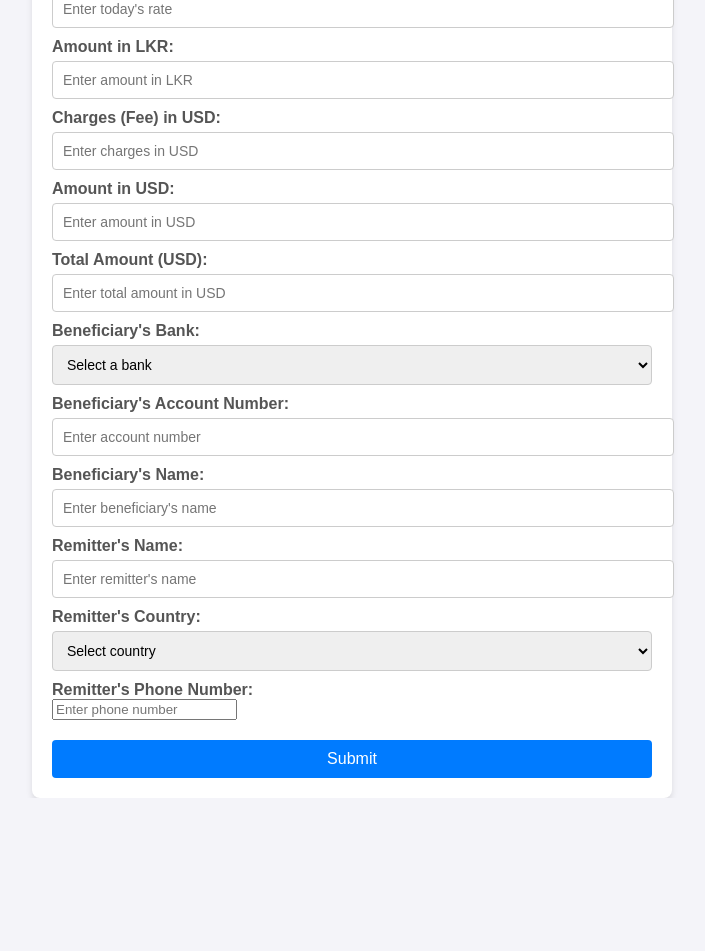
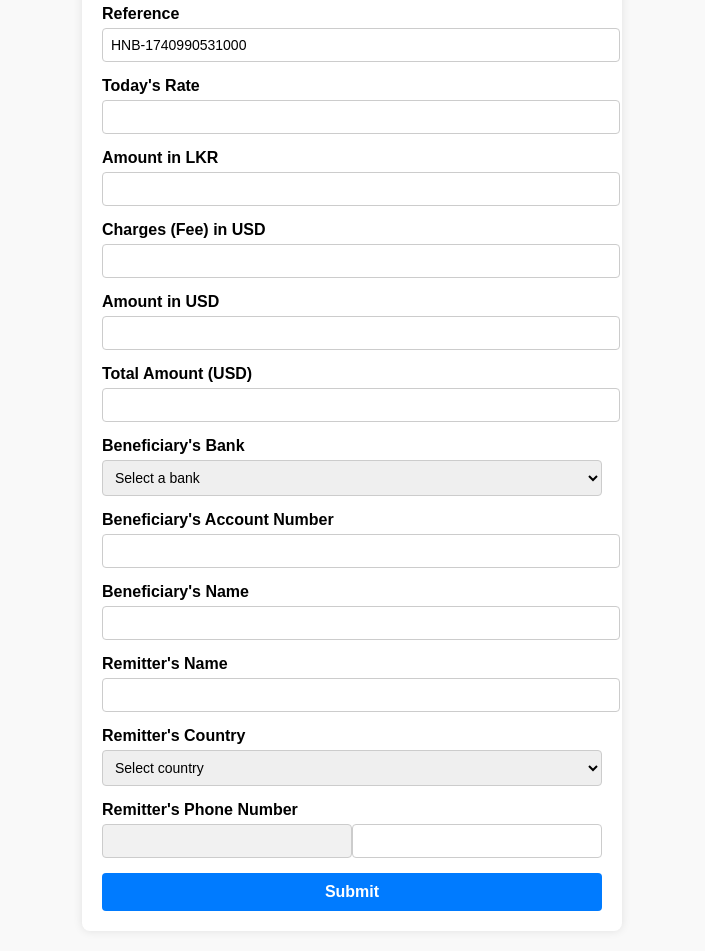
Before and after one commit to GayanHNB/Hremmit, a plain HTML site: page Index.html in a window 1280 px wide. Shown: the part 103-1054 px from the top of the page, without its empty margins (288-993 px from the left). Before the commit the page ends 901 px from the top, so only its background shows below. Drawn offline with Linux system fonts and the light colour scheme.

Commit message:
Add files via upload

```diff
--- a/Index.html
+++ b/Index.html
@@ -7,89 +7,105 @@
     <style>
         body {
             font-family: Arial, sans-serif;
-      background-color: #f4f4f9;
-      margin: 0;
-      padding: 0;
-      display: flex;
-      justify-content: center;
-      align-items: center;
-      height: 100vh;
+            margin: 20px;
+            background-color: #f9f9f9;
         }
         .form-container {
-      background: #ffffff;
+            max-width: 500px;
+            margin: 0 auto;
             padding: 20px;
+            background-color: #fff;
             border-radius: 8px;
-      box-shadow: 0 4px 6px rgba(0, 0, 0, 0.1);
+            box-shadow: 0 0 10px rgba(0, 0, 0, 0.1);
+        }
+        .form-container h2 {
+            text-align: center;
+            margin-bottom: 20px;
+        }
+        .form-group {
+            margin-bottom: 15px;
+        }
+        .form-group label {
+            display: block;
+            font-weight: bold;
+            margin-bottom: 5px;
+        }
+        .form-group input,
+        .form-group select {
             width: 100%;
-      max-width: 600px;
+            padding: 8px;
+            font-size: 14px;
+            border: 1px solid #ccc;
+            border-radius: 4px;
         }
-    h1 {
-      text-align: center;
-      color: #333;
+        .form-group input:focus {
+            border-color: #007bff;
+            outline: none;
         }
-    label {
+        .submit-btn {
             display: block;
-      margin-top: 10px;
-      font-weight: bold;
-      color: #555;
-    }
-    input[type="text"],
-    input[type="number"],
-    select {
             width: 100%;
             padding: 10px;
-      margin-top: 5px;
-      border: 1px solid #ccc;
-      border-radius: 4px;
-      font-size: 14px;
-    }
-    button {
-      margin-top: 20px;
-      padding: 10px;
-      width: 100%;
+            font-size: 16px;
+            font-weight: bold;
+            color: #fff;
             background-color: #007bff;
-      color: white;
             border: none;
             border-radius: 4px;
-      font-size: 16px;
             cursor: pointer;
+            text-align: center;
         }
-    button:hover {
+        .submit-btn:hover {
             background-color: #0056b3;
+        }
+        .country-code {
+            width: 50px;
+            text-align: center;
+            border: none;
+            background-color: #f1f1f1;
+            font-weight: bold;
+        }
+        .local-number {
+            width: calc(100% - 60px);
+        }
+        .country-code-container {
+            display: flex;
+            align-items: center;
         }
     </style>
 </head>
 <body>
+
 <div class="form-container">
-    <h1>Remittance Form</h1>
-    <form id="remittanceForm">
-      <!-- Reference -->
-      <label for="reference">Reference:</label>
-      <input type="text" id="reference" name="reference" placeholder="Enter reference number" required>
-
-      <!-- Today's Rate -->
-      <label for="rate">Today's Rate:</label>
-      <input type="number" id="rate" name="rate" placeholder="Enter today's rate" required>
-
-      <!-- Amount in LKR -->
-      <label for="amountLKR">Amount in LKR:</label>
-      <input type="number" id="amountLKR" name="amountLKR" placeholder="Enter amount in LKR" required>
-
-      <!-- Charges (Fee) in USD -->
-      <label for="chargesUSD">Charges (Fee) in USD:</label>
-      <input type="number" id="chargesUSD" name="chargesUSD" placeholder="Enter charges in USD" required>
-
-      <!-- Amount in USD -->
-      <label for="amountUSD">Amount in USD:</label>
-      <input type="number" id="amountUSD" name="amountUSD" placeholder="Enter amount in USD" required>
-
-      <!-- Total Amount (USD) -->
-      <label for="totalAmountUSD">Total Amount (USD):</label>
-      <input type="number" id="totalAmountUSD" name="totalAmountUSD" placeholder="Enter total amount in USD" required>
-
-      <!-- Beneficiary's Bank -->
-      <label for="bank">Beneficiary's Bank:</label>
-      <select id="bank" name="bank" required>
+    <h2>Remittance Form</h2>
+    <form action="#" method="post">
+        <div class="form-group">
+            <label for="reference">Reference</label>
+            <input type="text" id="reference" name="reference" readonly>
+        </div>
+        <div class="form-group">
+            <label for="usd-rate">Today's Rate</label>
+            <input type="number" id="usd-rate" name="usd-rate" required oninput="calculateCharges()">
+        </div>
+        <div class="form-group">
+            <label for="amount-lkr">Amount in LKR</label>
+            <input type="number" id="amount-lkr" name="amount-lkr" required oninput="calculateCharges()">
+        </div>
+        <div class="form-group">
+            <label for="charges-usd">Charges (Fee) in USD</label>
+            <input type="number" id="charges-usd" name="charges-usd" readonly>
+        </div>
+        <div class="form-group">
+            <label for="amount-usd">Amount in USD</label>
+            <input type="number" id="amount-usd" name="amount-usd" readonly>
+        </div>
+        <div class="form-group">
+            <label for="total-amount">Total Amount (USD)</label>
+            <input type="number" id="total-amount" name="total-amount" readonly>
+        </div>
+        <div class="form-group">
+            <label for="beneficiary-bank">Beneficiary's Bank</label>
+            <select id="beneficiary-bank" name="beneficiary-bank" required>
                 <option value="" disabled selected>Select a bank</option>
                 <option value="Hatton National Bank PLC">Hatton National Bank PLC</option>
                 <option value="Amana Bank PLC">Amana Bank PLC</option>
@@ -114,30 +130,30 @@
                 <option value="Standard Chartered Bank">Standard Chartered Bank</option>
                 <option value="State Bank of India">State Bank of India</option>
                 <option value="Union Bank of Colombo PLC">Union Bank of Colombo PLC</option>
-        <option value="Housing Development Finance Corporation Bank of Sri Lanka (HDFC Bank)">Housing Development Finance Corporation Bank of Sri Lanka (HDFC Bank)</option>
+                <option value="HDFC Bank">Housing Development Finance Corporation Bank of Sri Lanka (HDFC Bank)</option>
                 <option value="Lankaputhra Development Bank Ltd">Lankaputhra Development Bank Ltd</option>
                 <option value="National Savings Bank">National Savings Bank</option>
-        <option value="Pradeshiya Sanwardhana Bank (Regional Development Bank)">Pradeshiya Sanwardhana Bank (Regional Development Bank)</option>
+                <option value="Pradeshiya Sanwardhana Bank">Pradeshiya Sanwardhana Bank (Regional Development Bank)</option>
                 <option value="Sanasa Development Bank PLC">Sanasa Development Bank PLC</option>
                 <option value="Sri Lanka Savings Bank Ltd">Sri Lanka Savings Bank Ltd</option>
                 <option value="State Mortgage & Investment Bank">State Mortgage & Investment Bank</option>
             </select>
-
-      <!-- Beneficiary's Account Number -->
-      <label for="accountNumber">Beneficiary's Account Number:</label>
-      <input type="text" id="accountNumber" name="accountNumber" placeholder="Enter account number" required>
-
-      <!-- Beneficiary's Name -->
-      <label for="beneficiaryName">Beneficiary's Name:</label>
-      <input type="text" id="beneficiaryName" name="beneficiaryName" placeholder="Enter beneficiary's name" required>
-
-      <!-- Remitter's Name -->
-      <label for="remitterName">Remitter's Name:</label>
-      <input type="text" id="remitterName" name="remitterName" placeholder="Enter remitter's name" required>
-
-      <!-- Remitter's Country -->
-      <label for="country">Remitter's Country:</label>
-      <select id="country" name="country" required>
+        </div>
+        <div class="form-group">
+            <label for="beneficiary-account">Beneficiary's Account Number</label>
+            <input type="text" id="beneficiary-account" name="beneficiary-account" required>
+        </div>
+        <div class="form-group">
+            <label for="beneficiary-name">Beneficiary's Name</label>
+            <input type="text" id="beneficiary-name" name="beneficiary-name" required>
+        </div>
+            <div class="form-group">
+            <label for="beneficiary-name">Remitter's Name</label>
+            <input type="text" id="Remitter-name" name="beneficiary-name" required>
+        </div>
+        <div class="form-group">
+            <label for="remitter-country">Remitter's Country</label>
+            <select id="remitter-country" name="remitter-country" required onchange="updateCountryCode()">
                 <option value="" disabled selected>Select country</option>
                 <option value="Maldives">Maldives</option>
                 <option value="USA">USA</option>
@@ -161,7 +177,7 @@
                 <option value="Turkey">Turkey</option>
                 <option value="Bahrain">Bahrain</option>
                 <option value="Egypt">Egypt</option>
-        <option value="United Kingdom">United Kingdom</option>
+                <option value="UK">United Kingdom</option>
                 <option value="France">France</option>
                 <option value="Russia">Russia</option>
                 <option value="Bangladesh">Bangladesh</option>
@@ -171,14 +187,102 @@
                 <option value="Saudi Arabia">Saudi Arabia</option>
                 <option value="Nepal">Nepal</option>
             </select>
-
-      <!-- Remitter's Phone Number -->
-      <label for="phone">Remitter's Phone Number:</label>
-      <input type="tel" id="phone" name="phone" placeholder="Enter phone number" required>
-
-      <!-- Submit Button -->
-      <button type="submit">Submit</button>
+        </div>
+        <div class="form-group">
+            <label for="remitter-phone">Remitter's Phone Number</label>
+            <div class="country-code-container">
+                <input type="text" id="country-code" class="country-code" disabled>
+                <input type="text" id="remitter-phone" name="remitter-phone" class="local-number" required>
+            </div>
+        </div>
+        <button type="submit" class="submit-btn">Submit</button>
     </form>
 </div>
+
+<script>
+    // Generate Reference Code based on current date and time
+    document.addEventListener("DOMContentLoaded", function () {
+        const referenceField = document.getElementById("reference");
+        const timestamp = new Date().getTime();
+        referenceField.value = "HNB-" + timestamp;
+    });
+
+    function updateCountryCode() {
+        const countryCodeMap = {
+            Maldives: "+960",
+            USA: "+1",
+            UAE: "+971",
+            India: "+91",
+            Israel: "+972",
+            Romania: "+40",
+            "South Africa": "+27",
+            Germany: "+49",
+            Italy: "+39",
+            Canada: "+1",
+            Australia: "+61",
+            Singapore: "+65",
+            Malaysia: "+60",
+            "South Korea": "+82",
+            Cyprus: "+357",
+            Switzerland: "+41",
+            Japan: "+81",
+            Norway: "+47",
+            Sweden: "+46",
+            Turkey: "+90",
+            Bahrain: "+973",
+            Egypt: "+20",
+            UK: "+44",
+            France: "+33",
+            Russia: "+7",
+            Bangladesh: "+880",
+            Thailand: "+66",
+            Indonesia: "+62",
+            Philippines: "+63",
+            "Saudi Arabia": "+966",
+            Nepal: "+977"
+        };
+
+        const country = document.getElementById("remitter-country").value;
+        const countryCode = countryCodeMap[country] || "";
+        document.getElementById("country-code").value = countryCode;
+    }
+
+    function calculateCharges() {
+        const amountLkr = parseFloat(document.getElementById("amount-lkr").value);
+        const usdRate = parseFloat(document.getElementById("usd-rate").value);
+
+        let chargeUsd = 0;
+
+        // Apply charge based on the amountLkr range
+        if (amountLkr >= 1000 && amountLkr <= 5000) {
+            chargeUsd = 1.00;
+        } else if (amountLkr > 5000 && amountLkr <= 10000) {
+            chargeUsd = 1.00;
+        } else if (amountLkr > 10000 && amountLkr <= 15000) {
+            chargeUsd = 1.50;
+        } else if (amountLkr > 15000 && amountLkr <= 20000) {
+            chargeUsd = 2.00;
+        } else if (amountLkr > 20000 && amountLkr <= 25000) {
+            chargeUsd = 2.50;
+        } else if (amountLkr > 25000 && amountLkr <= 50000) {
+            chargeUsd = 3.00;
+        } else if (amountLkr > 50000 && amountLkr <= 70000) {
+            chargeUsd = 5.50;
+        } else if (amountLkr > 70000 && amountLkr <= 90000) {
+            chargeUsd = 8.00;
+        } else if (amountLkr > 90000 && amountLkr <= 100000) {
+            chargeUsd = 10.50;
+        }
+
+        const amountUsd = (amountLkr - chargeUsd) / usdRate;
+        const totalAmount = amountUsd + chargeUsd;
+
+        // Update the Charges (Fee) in USD, Amount in USD, and Total Amount (USD)
+        document.getElementById("charges-usd").value = chargeUsd.toFixed(2);
+        document.getElementById("amount-usd").value = amountUsd.toFixed(2);
+        document.getElementById("total-amount").value = totalAmount.toFixed(2);
+    }
+</script>
+
 </body>
 </html>
```
Lines whose indentation alone changed are shown as unchanged.
